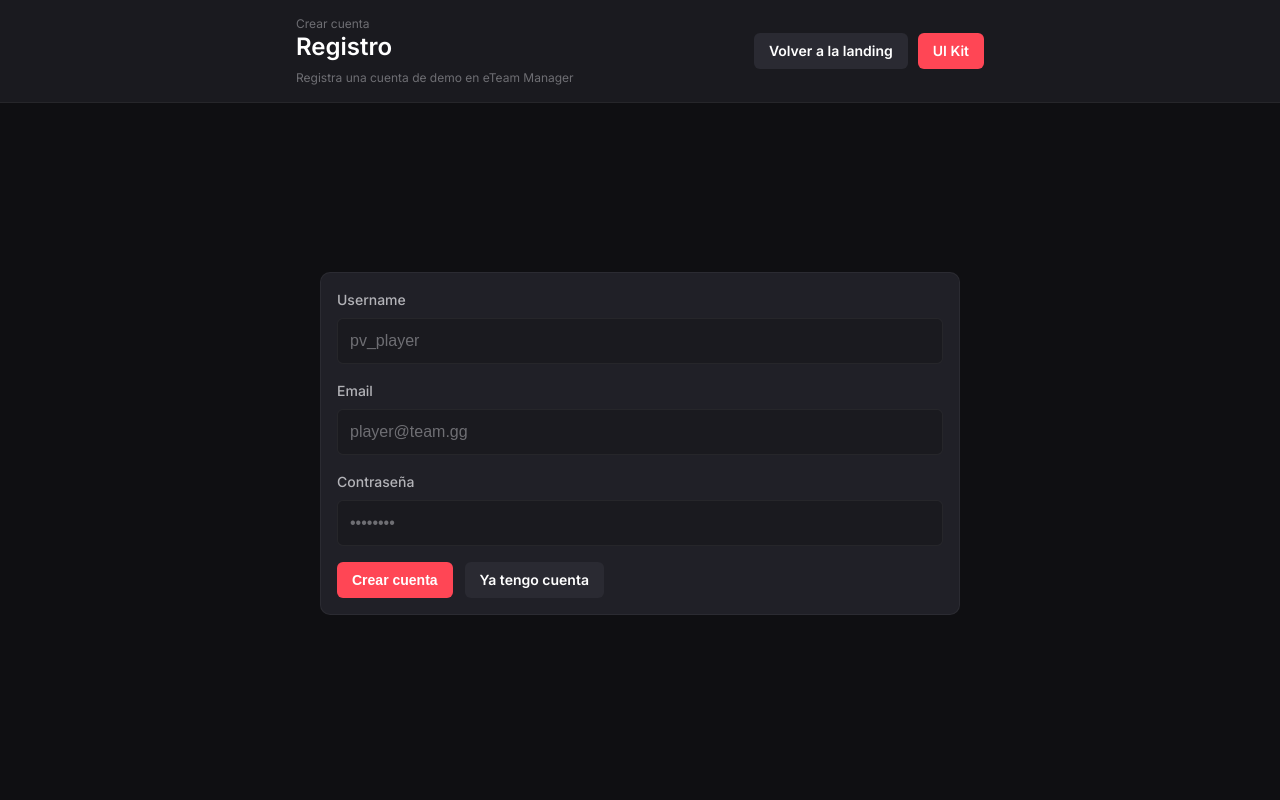
After one commit to Dpcrack22/eTeam-Manager, a PHP site: page /pages/register.php in a window 1280 px wide. The commit adds this page. Run offline with PHP 8.4, Linux system fonts and the light colour scheme.

Commit message:
Cambios ajustando todo y creando el login/register

```diff
--- a/css/main.css
+++ b/css/main.css
@@ -171,6 +171,37 @@ p {
   min-height: 100vh;
   display: grid;
   grid-template-columns: var(--sidebar-width) 1fr;
+}
+
+/* When sidebar is hidden we switch to a single-column layout */
+.app--no-sidebar {
+  grid-template-columns: 1fr;
+}
+
+/* Make main stretch and center content when sidebar is hidden */
+.app--no-sidebar .main {
+  width: 100%;
+}
+
+.app--no-sidebar .container {
+  max-width: 720px;
+  padding-left: var(--space-4);
+  padding-right: var(--space-4);
+}
+
+/* Center the page content when sidebar is hidden (login/register) */
+.app--no-sidebar .page {
+  display: flex;
+  align-items: center;
+  justify-content: center;
+  padding-top: 40px;
+  padding-bottom: 40px;
+  min-height: calc(100vh - 120px);
+}
+
+.app--no-sidebar .card {
+  width: 100%;
+  max-width: 560px;
 }
 
 .sidebar {
--- a/includes/app-layout-start.php
+++ b/includes/app-layout-start.php
@@ -1,8 +1,17 @@
 <?php require __DIR__ . '/app-head.php'; ?>
-<div class="app">
-    <?php require __DIR__ . '/app-sidebar.php'; ?>
+<?php $appClass = empty($hideSidebar) ? 'app' : 'app app--no-sidebar'; ?>
+<div class="<?php echo $appClass; ?>">
+    <?php if (empty($hideSidebar)): ?>
+        <?php require __DIR__ . '/app-sidebar.php'; ?>
+    <?php endif; ?>
 
-    <main class="main">
+    <?php
+    // if the sidebar is hidden we must remove any left margin/space so main uses full width
+    $mainStyle = empty($hideSidebar) ? '' : 'style="margin-left:0; width:100%;"';
+    $containerStyle = empty($hideSidebar) ? 'padding: 0;' : 'padding: 0; max-width: 100%; width: 100%;';
+    ?>
+
+    <main class="main" <?php echo $mainStyle; ?> >
         <?php require __DIR__ . '/app-topbar.php'; ?>
         <section class="page">
-            <div class="container" style="padding: 0;">
+            <div class="container" style="<?php echo $containerStyle; ?>">
--- /dev/null
+++ b/pages/register.php
@@ -0,0 +1,39 @@
+<?php
+$pageTitle = $pageTitle ?? ($currentModule['title'] ?? 'Registro');
+$pageEyebrow = $pageEyebrow ?? ($currentModule['eyebrow'] ?? 'Crear cuenta');
+$pageDescription = $pageDescription ?? ($currentModule['description'] ?? 'Registra una cuenta de demo en eTeam Manager');
+
+// ensure register page hides the sidebar when loaded directly
+$hideSidebar = $hideSidebar ?? true;
+$shouldCloseLayout = false;
+if (empty($layoutIncluded)) {
+    require __DIR__ . '/../includes/app-layout-start.php';
+    $shouldCloseLayout = true;
+}
+?>
+
+<div class="card" style="max-width: 640px; margin: 24px auto;">
+    <form class="form" action="#" method="post">
+        <div class="field">
+            <label for="username">Username</label>
+            <input id="username" name="username" type="text" placeholder="pv_player" autocomplete="username" required />
+        </div>
+
+        <div class="field">
+            <label for="email">Email</label>
+            <input id="email" name="email" type="email" placeholder="player@team.gg" autocomplete="email" required />
+        </div>
+
+        <div class="field">
+            <label for="password">Contraseña</label>
+            <input id="password" name="password" type="password" placeholder="••••••••" autocomplete="new-password" required />
+        </div>
+
+        <div style="display:flex; gap:12px; flex-wrap:wrap;">
+            <button class="btn btn-primary" type="submit">Crear cuenta</button>
+            <a class="btn btn-secondary" href="app.php?view=login">Ya tengo cuenta</a>
+        </div>
+    </form>
+</div>
+
+<?php if ($shouldCloseLayout) { require __DIR__ . '/../includes/app-layout-end.php'; }
```
Also changed, not shown: app.php (+24 -1 lines), index.php (+4 -60 lines), pages/login.php (added, +34 -0 lines).
